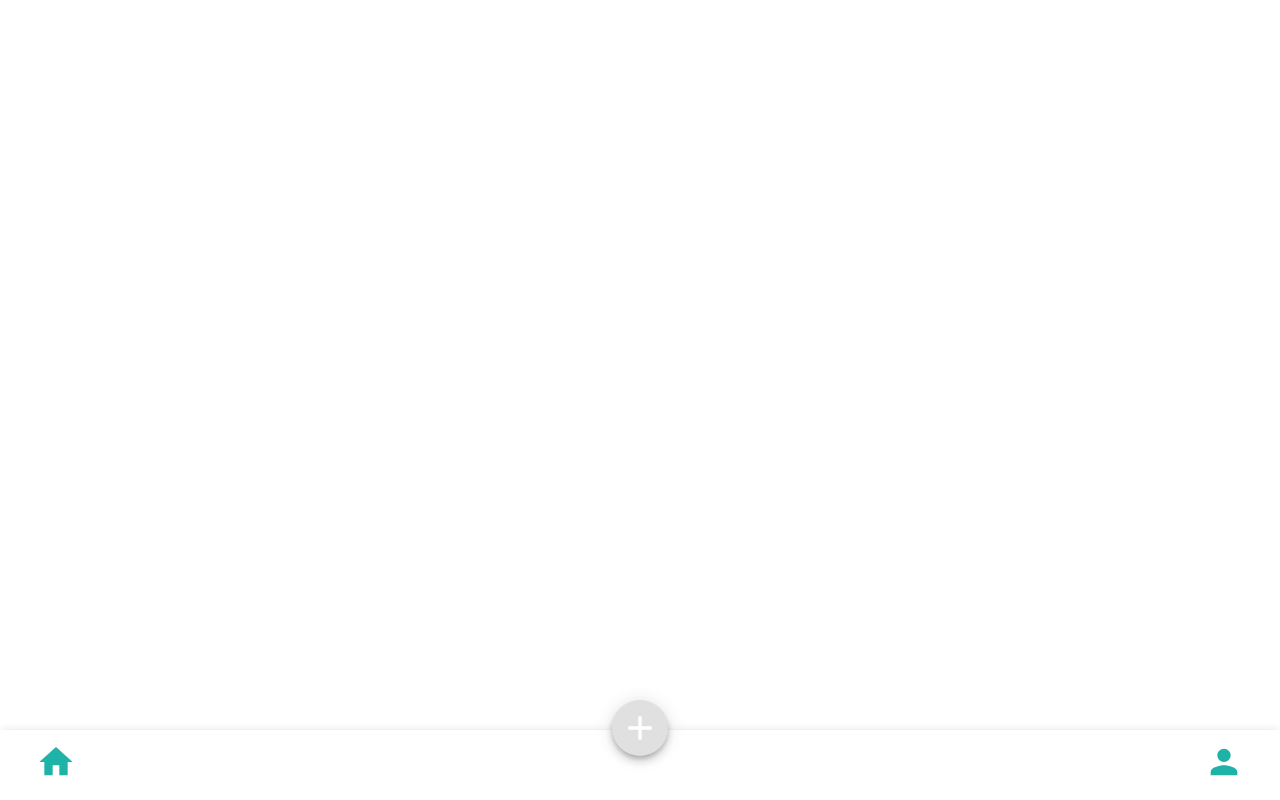
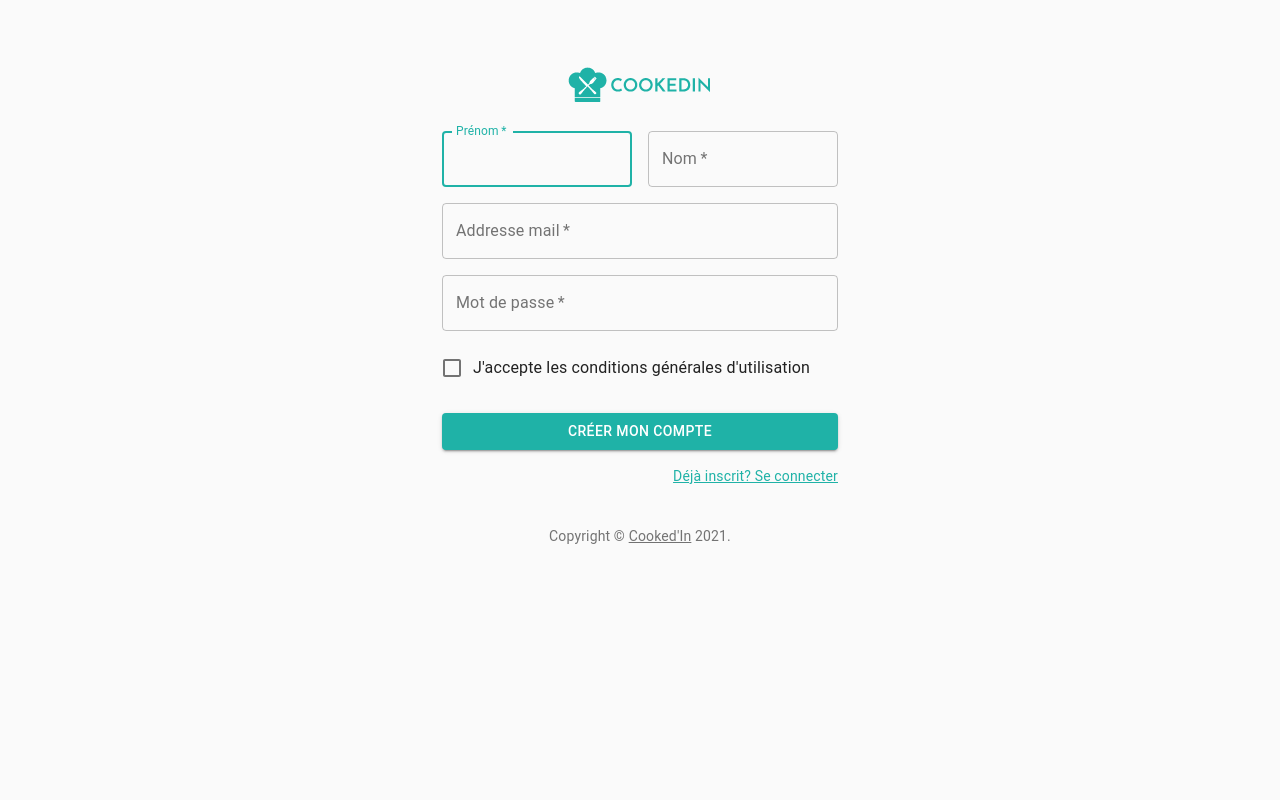
Before and after one commit to Aurelien-jcb/recipe-app, a React (Create React App) app: page /register in a window 1280 px wide. Built offline with nearby package versions, Linux system fonts and the light colour scheme.

Commit message:
add login and register

```diff
--- a/src/App.js
+++ b/src/App.js
@@ -1,13 +1,34 @@
 import './App.css';
-import MainLayout from './containers/MainLayout'
+import UserLayout from './containers/UserLayout';
+import MainLayout from './containers/MainLayout';
 import { AppContextProvider } from './storage/context/appContext';
 import { UserContextProvider } from './storage/context/userContext';
+import { useState } from 'react';
+import {
+  ThemeProvider,
+  createTheme
+} from "@material-ui/core";
+
+const theme = createTheme({
+  palette: {
+    primary: {
+      light: 'red',
+      main: '#1fb2a7',
+      dark: '#002884',
+      contrastText: '#fff',
+    },
+  },
+});
 
 function App() {
+  const [seeNavbar, setSeeNavbar] = useState(false);
   return (
+
     <AppContextProvider>
       <UserContextProvider>
-          <MainLayout />
+        <ThemeProvider theme={theme}>
+          {seeNavbar ? <MainLayout /> : <UserLayout />}
+        </ThemeProvider>
       </UserContextProvider>
     </AppContextProvider>
   );
--- a/src/components/home/SearchInput.jsx
+++ b/src/components/home/SearchInput.jsx
@@ -18,17 +18,6 @@ const useStyles = makeStyles((theme) => ({
   }
 }));
 
-const theme = createTheme({
-  palette: {
-    primary: {
-      light: 'red',
-      main: '#1fb2a7',
-      dark: '#002884',
-      contrastText: '#fff',
-    },
-  },
-});
-
 export default function SearchInput() {
   const classes = useStyles();
 
@@ -36,7 +25,6 @@ export default function SearchInput() {
     <>
       <Grid container item xs={12} className={classes.root}>
         <FormControl variant="outlined">
-        <ThemeProvider theme={theme}>
           <OutlinedInput
             id="outlined-adornment-weight"
             // value={values.weight}
@@ -47,7 +35,6 @@ export default function SearchInput() {
             className={classes.searchInput}
             placeholder="Chercher une recette"
           />
-          </ThemeProvider>
         </FormControl>
       </Grid>
     </>
--- /dev/null
+++ b/src/components/shared/Copyright.jsx
@@ -0,0 +1,26 @@
+import { Typography } from "@material-ui/core";
+import React from "react";
+import { NavLink } from "react-router-dom";
+import { makeStyles } from "@material-ui/core/styles";
+
+const useStyles = makeStyles((theme) => ({
+    copyrightLink: {
+    color: 'inherit'
+  }
+}));
+function Copyright() {
+  const classes = useStyles();
+
+  return (
+    <Typography variant="body2" color="textSecondary" align="center">
+      {"Copyright © "}
+      <NavLink className={classes.copyrightLink} to="https://aurelienjacob.netlify.app">
+        Cooked'In
+      </NavLink>{" "}
+      {new Date().getFullYear()}
+      {"."}
+    </Typography>
+  );
+}
+
+export default Copyright;
--- /dev/null
+++ b/src/containers/UserLayout.jsx
@@ -0,0 +1,13 @@
+import React from "react";
+import { Route, BrowserRouter } from "react-router-dom";
+import SignIn from "../pages/Login";
+import Register from "../pages/Register";
+
+export default function MainLayout() {
+  return (
+    <BrowserRouter>
+      <Route path="/sign-in" component={SignIn} />
+      <Route path="/register" component={Register} />
+    </BrowserRouter>
+  );
+}
--- /dev/null
+++ b/src/pages/Login.jsx
@@ -0,0 +1,96 @@
+import React from "react";
+import Button from "@material-ui/core/Button";
+import CssBaseline from "@material-ui/core/CssBaseline";
+import TextField from "@material-ui/core/TextField";
+import FormControlLabel from "@material-ui/core/FormControlLabel";
+import Checkbox from "@material-ui/core/Checkbox";
+import Link from "@material-ui/core/Link";
+import Grid from "@material-ui/core/Grid";
+import Box from "@material-ui/core/Box";
+import { makeStyles } from "@material-ui/core/styles";
+import Container from "@material-ui/core/Container";
+import { NavLink } from "react-router-dom";
+import Copyright from "../components/shared/Copyright";
+
+const useStyles = makeStyles((theme) => ({
+  paper: {
+    marginTop: theme.spacing(8),
+    display: "flex",
+    flexDirection: "column",
+    alignItems: "center",
+  },
+  form: {
+    width: "100%", // Fix IE 11 issue.
+    marginTop: theme.spacing(2),
+  },
+  submit: {
+    margin: theme.spacing(3, 0, 2),
+    backgroundColor: "#1fb2a7",
+  },
+  link:{
+    color: "#1fb2a7",
+  }
+}));
+
+export default function SignIn() {
+  const classes = useStyles();
+
+  return (
+    <Container component="main" maxWidth="xs">
+      <CssBaseline />
+      <div className={classes.paper}>
+        <img src="/assets/img/cookedin-logo.png" />
+        <form className={classes.form} noValidate>
+          <TextField
+            variant="outlined"
+            margin="normal"
+            required
+            fullWidth
+            id="email"
+            label="Adresse mail"
+            name="email"
+            autoComplete="email"
+            autoFocus
+          />
+          <TextField
+            variant="outlined"
+            margin="normal"
+            required
+            fullWidth
+            name="password"
+            label="Mot de passe"
+            type="password"
+            id="password"
+            autoComplete="current-password"
+          />
+          <FormControlLabel
+            control={<Checkbox value="remember" />}
+            label="Se souvenir de moi"
+          />
+          <Button
+            type="submit"
+            fullWidth
+            variant="contained"
+            color="primary"
+            className={classes.submit}
+          >
+            Se connecter
+          </Button>
+          <Grid container>
+            <Grid item xs>
+              <NavLink to="/" variant="body2" className={classes.link}>
+                Mot de passe oublié ?
+              </NavLink>
+            </Grid>
+            <Grid item>
+              <NavLink className={classes.link} to="/register" variant="body2">
+                {"S'enregister"}
+              </NavLink>
+            </Grid>
+          </Grid>
+        </form>
+      </div>
+      <Box mt={8}><Copyright /></Box>
+    </Container>
+  );
+}
--- /dev/null
+++ b/src/pages/Register.jsx
@@ -0,0 +1,128 @@
+import React from "react";
+import Avatar from "@material-ui/core/Avatar";
+import Button from "@material-ui/core/Button";
+import CssBaseline from "@material-ui/core/CssBaseline";
+import TextField from "@material-ui/core/TextField";
+import FormControlLabel from "@material-ui/core/FormControlLabel";
+import Checkbox from "@material-ui/core/Checkbox";
+import Link from "@material-ui/core/Link";
+import Grid from "@material-ui/core/Grid";
+import Box from "@material-ui/core/Box";
+import LockOutlinedIcon from "@material-ui/icons/LockOutlined";
+import Typography from "@material-ui/core/Typography";
+import { makeStyles } from "@material-ui/core/styles";
+import Container from "@material-ui/core/Container";
+import Copyright from "../components/shared/Copyright";
+import { NavLink } from "react-router-dom";
+
+const useStyles = makeStyles((theme) => ({
+  paper: {
+    marginTop: theme.spacing(8),
+    display: "flex",
+    flexDirection: "column",
+    alignItems: "center",
+  },
+  avatar: {
+    margin: theme.spacing(1),
+    backgroundColor: theme.palette.secondary.main,
+  },
+  form: {
+    width: "100%", // Fix IE 11 issue.
+    marginTop: theme.spacing(3),
+  },
+  submit: {
+    backgroundColor: "#1fb2a7",
+    margin: theme.spacing(3, 0, 2),
+  },
+  link:{
+    color: "#1fb2a7",
+  }
+}));
+
+export default function SignUp() {
+  const classes = useStyles();
+
+  return (
+    <Container component="main" maxWidth="xs">
+      <CssBaseline />
+      <div className={classes.paper}>
+        <img src="/assets/img/cookedin-logo.png" />
+        <form className={classes.form} noValidate>
+          <Grid container spacing={2}>
+            <Grid item xs={12} sm={6}>
+              <TextField
+                autoComplete="fname"
+                name="firstName"
+                variant="outlined"
+                required
+                fullWidth
+                id="firstName"
+                label="Prénom"
+                autoFocus
+              />
+            </Grid>
+            <Grid item xs={12} sm={6}>
+              <TextField
+                variant="outlined"
+                required
+                fullWidth
+                id="lastName"
+                label="Nom"
+                name="lastName"
+                autoComplete="lname"
+              />
+            </Grid>
+            <Grid item xs={12}>
+              <TextField
+                variant="outlined"
+                required
+                fullWidth
+                id="email"
+                label="Addresse mail"
+                name="email"
+                autoComplete="email"
+              />
+            </Grid>
+            <Grid item xs={12}>
+              <TextField
+                variant="outlined"
+                required
+                fullWidth
+                name="password"
+                label="Mot de passe"
+                type="password"
+                id="password"
+                autoComplete="current-password"
+              />
+            </Grid>
+            <Grid item xs={12}>
+              <FormControlLabel
+                control={<Checkbox value="allowExtraEmails" color="primary" />}
+                label="J'accepte les conditions générales d'utilisation"
+              />
+            </Grid>
+          </Grid>
+          <Button
+            type="submit"
+            fullWidth
+            variant="contained"
+            color="primary"
+            className={classes.submit}
+          >
+            Créer mon compte
+          </Button>
+          <Grid container justifyContent="flex-end">
+            <Grid item>
+              <NavLink to="/sign-in" variant="body2" className={classes.link}>
+                Déjà inscrit? Se connecter
+              </NavLink>
+            </Grid>
+          </Grid>
+        </form>
+      </div>
+      <Box mt={5}>
+        <Copyright />
+      </Box>
+    </Container>
+  );
+}
```
Also changed, not shown: public/assets/img/cookedIn-logo.png.
